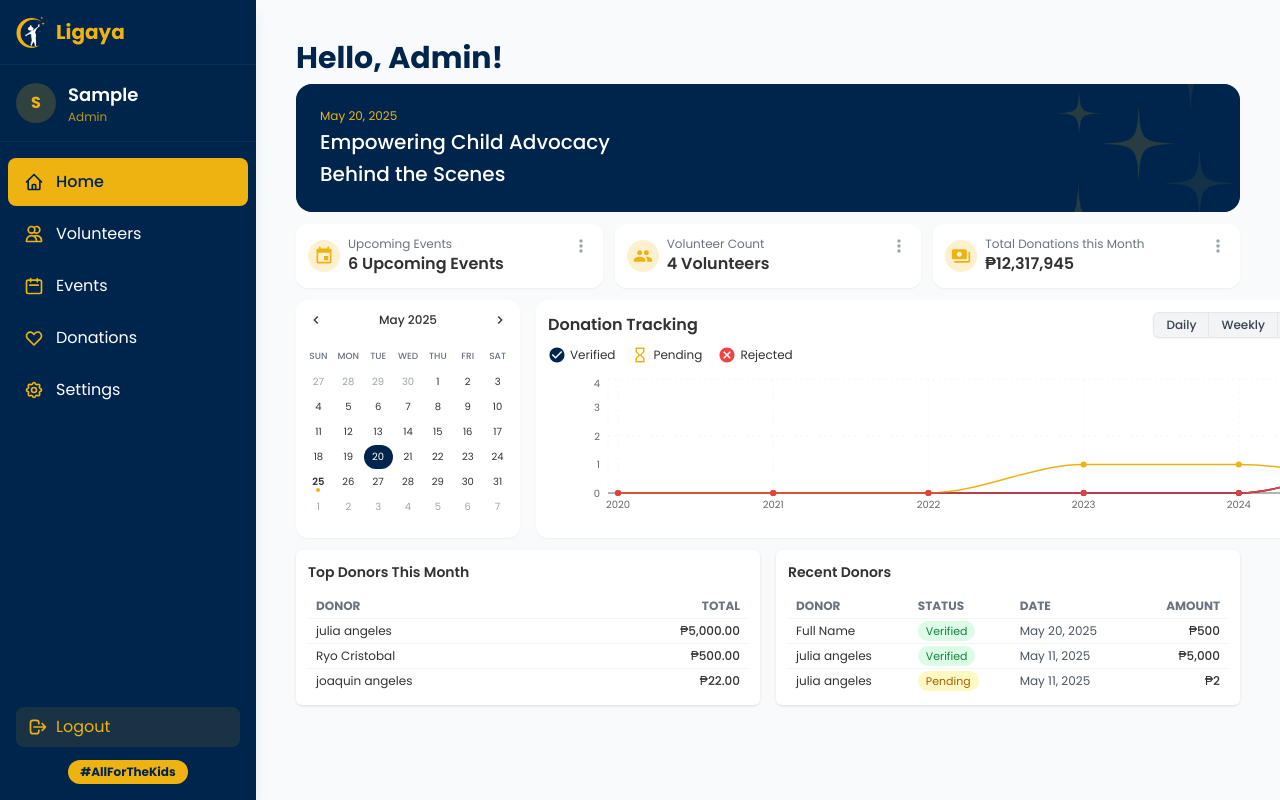
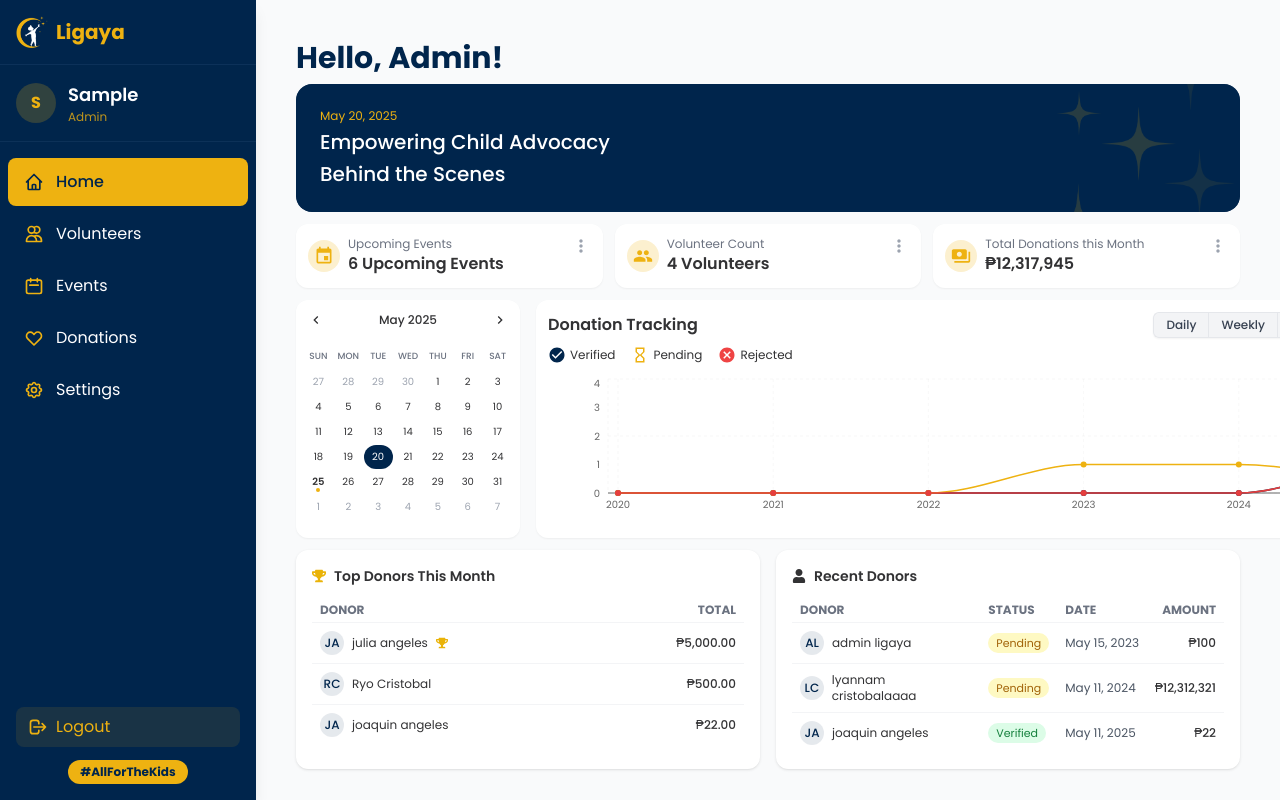
Before and after one commit to j24angeles/Ligaya, a React (Create React App) app in the folder ligaya_ustuvu/: page /admin-dashboard in a window 1280 px wide. Built offline with nearby package versions, Linux system fonts and the light colour scheme; data requests are answered from the project's data file; sample sign-in values are in the browser's storage.

Commit message:
added icons with initial

```diff
--- a/ligaya_ustuvu/src/api/donationService.js
+++ b/ligaya_ustuvu/src/api/donationService.js
@@ -93,6 +93,7 @@ export const archiveDonation = async (id) => {
   }
 };
 
+
 export const restoreDonation = async (id) => {
   try {
     const existingDonation = await api.get(`/donations/${id}`);
--- a/ligaya_ustuvu/src/components/admin-dashboard/RecentDonorsTable.js
+++ b/ligaya_ustuvu/src/components/admin-dashboard/RecentDonorsTable.js
@@ -1,50 +1,106 @@
 import React, { useState, useEffect } from 'react';
 import axios from 'axios';
+import { FaUser } from 'react-icons/fa';
 
 const RecentDonorsTable = () => {
   const [donations, setDonations] = useState([]);
   const [users, setUsers] = useState([]);
   const [loading, setLoading] = useState(true);
+  const [error, setError] = useState(null);
 
   useEffect(() => {
-    (async () => {
+    const fetchData = async () => {
       try {
         const [donRes, userRes] = await Promise.all([
-          axios.get('http://localhost:3001/donations'),
+          axios.get('http://localhost:3001/donations?_sort=date,createdAt&_order=desc&_limit=3'),
           axios.get('http://localhost:3001/users'),
         ]);
-        setDonations(
-          donRes.data
-            .sort((a, b) => new Date(b.createdAt || b.date) - new Date(a.createdAt || a.date))
-            .slice(0, 3)
-        );
+
+        setDonations(donRes.data);
         setUsers(userRes.data);
-      } catch (e) {
-        console.error('Failed to load donations or users:', e);
+        setError(null);
+      } catch (err) {
+        console.error('Failed to load donations or users:', err);
+        setError('Failed to load recent donors data');
       } finally {
         setLoading(false);
       }
-    })();
+    };
+
+    fetchData();
   }, []);
 
   const formatDate = (d) =>
-    new Date(d).toLocaleDateString('en-US', { year: 'numeric', month: 'short', day: 'numeric' });
+    new Date(d).toLocaleDateString('en-US', {
+      year: 'numeric',
+      month: 'short',
+      day: 'numeric'
+    });
 
-  const getUserName = (id) => {
-    const u = users.find((x) => x.id === id);
-    if (!u) return 'Full Name';
-    return u.name || `${u.firstName || ''} ${u.lastName || ''}`.trim();
+  const getUserName = (userId) => {
+    if (!userId) return 'Anonymous Donor';
+
+    const user = users.find(u => u.id.toString() === userId.toString());
+    if (!user) return 'Unknown Donor';
+
+    // Handle different possible name formats
+    if (user.name) return user.name;
+    if (user.firstName || user.lastName) {
+      return `${user.firstName || ''} ${user.lastName || ''}`.trim();
+    }
+    if (user.username) return user.username;
+    return 'Donor';
   };
 
-  if (loading)
-    return <div className="text-center text-gray-500 my-4 text-xs">Loading recent donations...</div>;
+  const getDonorInitials = (userId) => {
+    const name = getUserName(userId);
+    const parts = name.split(' ');
+    if (parts.length >= 2) {
+      return `${parts[0][0]}${parts[1][0]}`.toUpperCase();
+    }
+    return name[0] ? name[0].toUpperCase() : 'D';
+  };
 
-  if (donations.length === 0)
-    return <div className="text-center text-gray-500 my-4 text-xs">No donations available.</div>;
+  const TableWrapper = ({ children }) => (
+    <div className="bg-white rounded-xl shadow p-4 h-full">
+      <h3 className="font-semibold mb-3 text-sm flex items-center gap-2">
+        <FaUser className="text-inherit" />
+        Recent Donors
+      </h3>
+      {children}
+    </div>
+  );
+
+  if (loading) {
+    return (
+      <TableWrapper>
+        <div className="text-center text-gray-500 my-4 text-xs">
+          Loading recent donors...
+        </div>
+      </TableWrapper>
+    );
+  }
+
+  if (error) {
+    return (
+      <TableWrapper>
+        <div className="text-center text-red-500 my-4 text-xs">{error}</div>
+      </TableWrapper>
+    );
+  }
+
+  if (donations.length === 0) {
+    return (
+      <TableWrapper>
+        <div className="text-center text-gray-500 my-4 text-xs">
+          No recent donations found.
+        </div>
+      </TableWrapper>
+    );
+  }
 
   return (
-    <div className="bg-white rounded-md shadow p-3">
-      <h3 className="font-semibold mb-3 text-sm">Recent Donors</h3>
+    <TableWrapper>
       <div className="overflow-x-auto">
         <table className="w-full text-xs">
           <thead>
@@ -56,28 +112,45 @@ const RecentDonorsTable = () => {
             </tr>
           </thead>
           <tbody>
-            {donations.map(({ id, userId, isValidated, date, createdAt, amount }) => (
-              <tr key={id} className="border-t border-gray-100">
-                <td className="px-2 py-1">{getUserName(userId)}</td>
-                <td className="px-2 py-1">
+            {donations.map(({ id, userId, validationStatus, date, createdAt, amount }) => (
+              <tr key={id} className="border-t border-gray-100 hover:bg-gray-50">
+                <td className="px-2 py-2">
+                  <div className="flex items-center gap-2">
+                    <div className="w-6 h-6 rounded-full bg-primary/10 flex items-center justify-center text-primary text-xs font-medium">
+                      {getDonorInitials(userId)}
+                    </div>
+                    <span>{getUserName(userId)}</span>
+                  </div>
+                </td>
+                <td className="px-2 py-2">
                   <span
                     className={`px-2 py-0.5 text-[11px] rounded-full ${
-                      isValidated ? 'bg-green-100 text-green-700' : 'bg-yellow-100 text-yellow-700'
+                      validationStatus === 'validated'
+                        ? 'bg-green-100 text-green-700'
+                        : validationStatus === 'rejected'
+                        ? 'bg-red-100 text-red-700'
+                        : 'bg-yellow-100 text-yellow-700'
                     }`}
                   >
-                    {isValidated ? 'Verified' : 'Pending'}
+                    {validationStatus === 'validated'
+                      ? 'Verified'
+                      : validationStatus === 'rejected'
+                      ? 'Rejected'
+                      : 'Pending'}
                   </span>
                 </td>
-                <td className="px-2 py-1 text-gray-600">{formatDate(date || createdAt)}</td>
-                <td className="px-2 py-1 text-right font-medium">
-                  ₱{parseFloat(amount).toLocaleString()}
+                <td className="px-2 py-2 text-gray-600 whitespace-nowrap">
+                  {formatDate(date || createdAt)}
+                </td>
+                <td className="px-2 py-2 text-right font-medium whitespace-nowrap">
+                  ₱{parseFloat(amount || 0).toLocaleString()}
                 </td>
               </tr>
             ))}
           </tbody>
         </table>
       </div>
-    </div>
+    </TableWrapper>
   );
 };
 
--- a/ligaya_ustuvu/src/components/admin-dashboard/TopDonorsList.js
+++ b/ligaya_ustuvu/src/components/admin-dashboard/TopDonorsList.js
@@ -1,4 +1,5 @@
 import React, { useEffect, useState } from 'react';
+import { FaUser, FaTrophy } from 'react-icons/fa';
 
 const TopDonorsList = ({ donations = [], users = [], max = 3 }) => {
   const [topDonors, setTopDonors] = useState([]);
@@ -41,17 +42,58 @@ const TopDonorsList = ({ donations = [], users = [], max = 3 }) => {
     processTopDonors();
   }, [donations, users, max]);
 
+  const getDonorInitials = (userId) => {
+    const user = users.find(u => u.id.toString() === userId.toString());
+
+    if (!user) return 'U';
+
+    let name = '';
+    if (user.name) name = user.name;
+    else if (user.firstName || user.lastName) {
+      name = `${user.firstName || ''} ${user.lastName || ''}`.trim();
+    }
+    else if (user.username) name = user.username;
+    else return 'D';
+
+    const parts = name.split(' ');
+    if (parts.length >= 2) {
+      return `${parts[0][0]}${parts[1][0]}`.toUpperCase();
+    }
+    return name[0] ? name[0].toUpperCase() : 'D';
+  };
+
+  const TableWrapper = ({ children }) => (
+    <div className="bg-white rounded-xl shadow p-4 h-full">
+      <h3 className="font-semibold mb-3 text-sm flex items-center gap-2">
+        <FaTrophy className="text-yellow-500" />
+        Top Donors This Month
+      </h3>
+      {children}
+    </div>
+  );
+
   if (loading) {
-    return <div className="text-center text-gray-500 my-4 text-xs">Loading top donors…</div>;
+    return (
+      <TableWrapper>
+        <div className="text-center text-gray-500 my-4 text-xs">
+          Loading top donors...
+        </div>
+      </TableWrapper>
+    );
   }
 
   if (topDonors.length === 0) {
-    return <div className="text-center text-gray-500 my-4 text-xs">No donations this month.</div>;
+    return (
+      <TableWrapper>
+        <div className="text-center text-gray-500 my-4 text-xs">
+          No donations this month.
+        </div>
+      </TableWrapper>
+    );
   }
 
   return (
-    <div className="bg-white rounded-md shadow p-3">
-      <h3 className="font-semibold mb-3 text-sm">Top Donors This Month</h3>
+    <TableWrapper>
       <div className="overflow-x-auto">
         <table className="w-full text-xs">
           <thead>
@@ -61,10 +103,18 @@ const TopDonorsList = ({ donations = [], users = [], max = 3 }) => {
             </tr>
           </thead>
           <tbody>
-            {topDonors.map(({ userId, name, total }) => (
-              <tr key={userId} className="border-t border-gray-100">
-                <td className="px-2 py-1">{name}</td>
-                <td className="px-2 py-1 text-right font-medium">
+            {topDonors.map(({ userId, name, total }, index) => (
+              <tr key={userId} className="border-t border-gray-100 hover:bg-gray-50">
+                <td className="px-2 py-2">
+                  <div className="flex items-center gap-2">
+                    <div className="w-6 h-6 rounded-full bg-primary/10 flex items-center justify-center text-primary text-xs font-medium">
+                      {getDonorInitials(userId)}
+                    </div>
+                    <span>{name}</span>
+                    {index === 0 && <FaTrophy className="text-yellow-500 text-xs" />}
+                  </div>
+                </td>
+                <td className="px-2 py-2 text-right font-medium whitespace-nowrap">
                   ₱{total.toLocaleString(undefined, { minimumFractionDigits: 2 })}
                 </td>
               </tr>
@@ -72,7 +122,7 @@ const TopDonorsList = ({ donations = [], users = [], max = 3 }) => {
           </tbody>
         </table>
       </div>
-    </div>
+    </TableWrapper>
   );
 };
 
```
